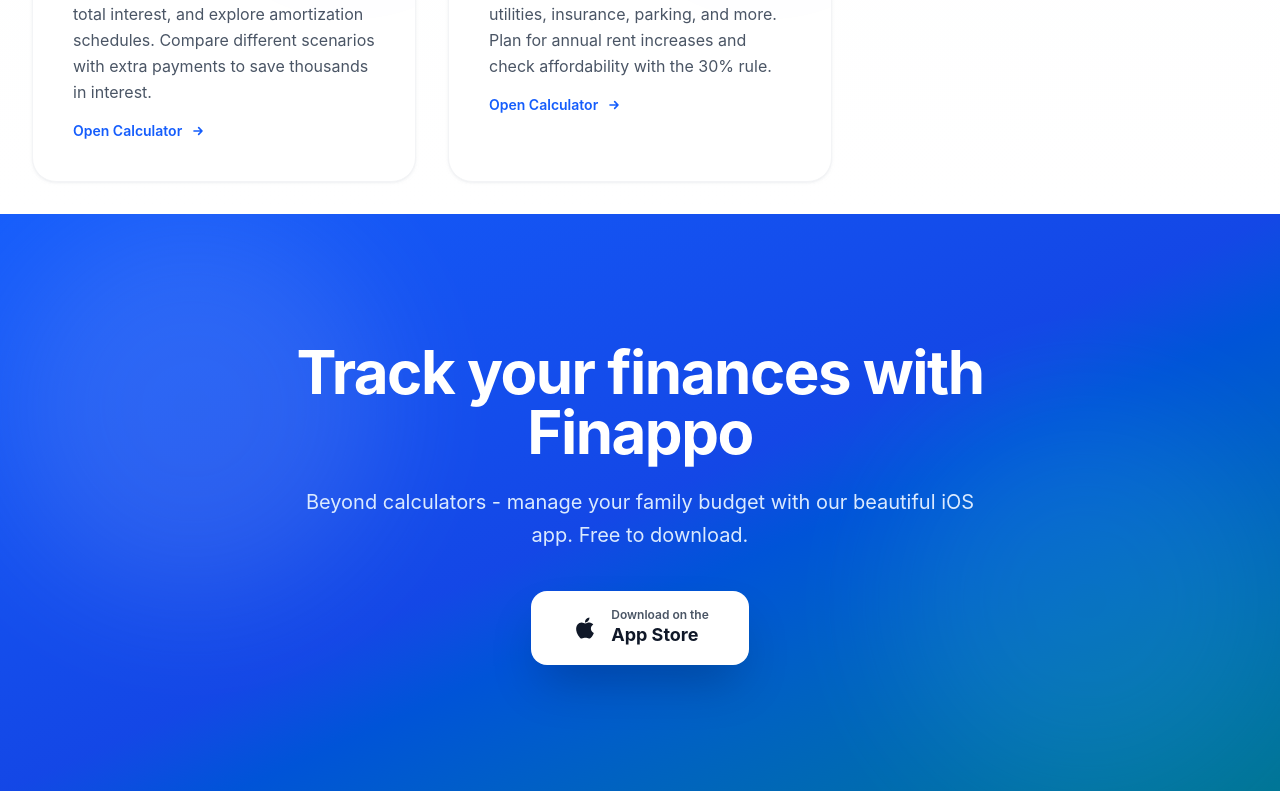
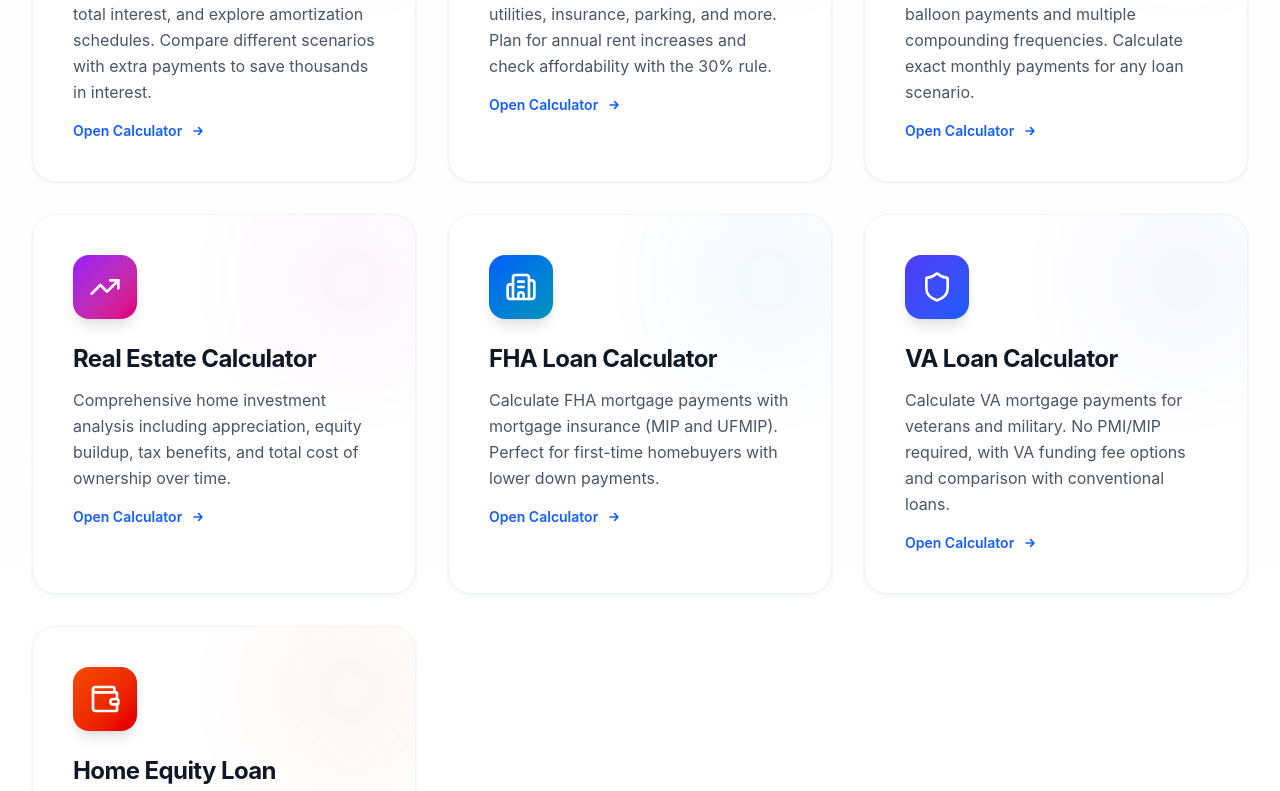
Before and after one commit to roboxtim/finappo-web, a Next.js app: page /financial-calculators in a window 1280 px wide. Shown: the part 1385-2176 px from the top of the page. Built offline with nearby package versions, Linux system fonts and the light colour scheme.

Commit message:
Add all missing calculators to /financial-calculators page
Added:
- Payment Calculator
- Real Estate Calculator
- FHA Loan Calculator
- VA Loan Calculator
- Home Equity Loan Calculator

Now all 13 financial calculators are displayed on the category page.

```diff
--- a/src/app/financial-calculators/page.tsx
+++ b/src/app/financial-calculators/page.tsx
@@ -4,7 +4,7 @@ import { motion } from 'framer-motion';
 import Link from 'next/link';
 import { Navigation } from '@/components/Navigation';
 import { CalculatorCard } from '@/components/landing/CalculatorCard';
-import { Car, CircleDollarSign, Percent, Calculator, Home } from 'lucide-react';
+import { Car, CircleDollarSign, Percent, Calculator, Home, Wallet, CreditCard, Building2, Shield, TrendingUp } from 'lucide-react';
 
 export default function FinancialCalculators() {
   return (
@@ -113,6 +113,46 @@ export default function FinancialCalculators() {
               href="/financial-calculators/rent"
               delay={0.7}
             />
+            <CalculatorCard
+              icon={<CreditCard className="w-8 h-8 text-white" />}
+              title="Payment Calculator"
+              description="Advanced payment calculator with balloon payments and multiple compounding frequencies. Calculate exact monthly payments for any loan scenario."
+              gradient="bg-gradient-to-br from-green-600 to-emerald-600"
+              href="/financial-calculators/payment"
+              delay={0.8}
+            />
+            <CalculatorCard
+              icon={<TrendingUp className="w-8 h-8 text-white" />}
+              title="Real Estate Calculator"
+              description="Comprehensive home investment analysis including appreciation, equity buildup, tax benefits, and total cost of ownership over time."
+              gradient="bg-gradient-to-br from-purple-600 to-pink-600"
+              href="/financial-calculators/real-estate"
+              delay={0.9}
+            />
+            <CalculatorCard
+              icon={<Building2 className="w-8 h-8 text-white" />}
+              title="FHA Loan Calculator"
+              description="Calculate FHA mortgage payments with mortgage insurance (MIP and UFMIP). Perfect for first-time homebuyers with lower down payments."
+              gradient="bg-gradient-to-br from-blue-600 to-cyan-600"
+              href="/financial-calculators/fha-loan"
+              delay={1.0}
+            />
+            <CalculatorCard
+              icon={<Shield className="w-8 h-8 text-white" />}
+              title="VA Loan Calculator"
+              description="Calculate VA mortgage payments for veterans and military. No PMI/MIP required, with VA funding fee options and comparison with conventional loans."
+              gradient="bg-gradient-to-br from-indigo-600 to-blue-600"
+              href="/financial-calculators/va-loan"
+              delay={1.1}
+            />
+            <CalculatorCard
+              icon={<Wallet className="w-8 h-8 text-white" />}
+              title="Home Equity Loan Calculator"
+              description="Calculate home equity loan payments and analyze your borrowing capacity. Check LTV and CLTV ratios to see how much you can borrow."
+              gradient="bg-gradient-to-br from-orange-600 to-red-600"
+              href="/financial-calculators/home-equity-loan"
+              delay={1.2}
+            />
           </div>
         </div>
       </section>
```
